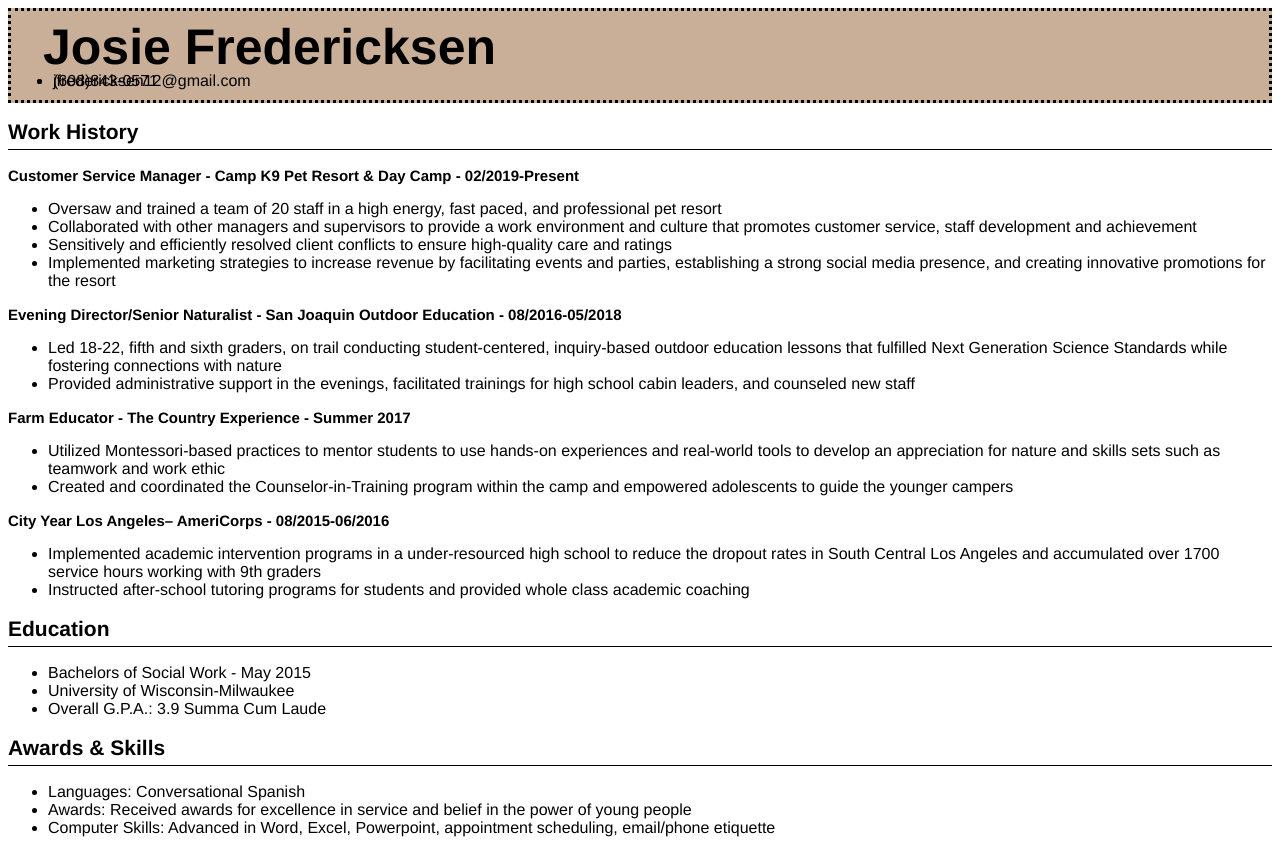
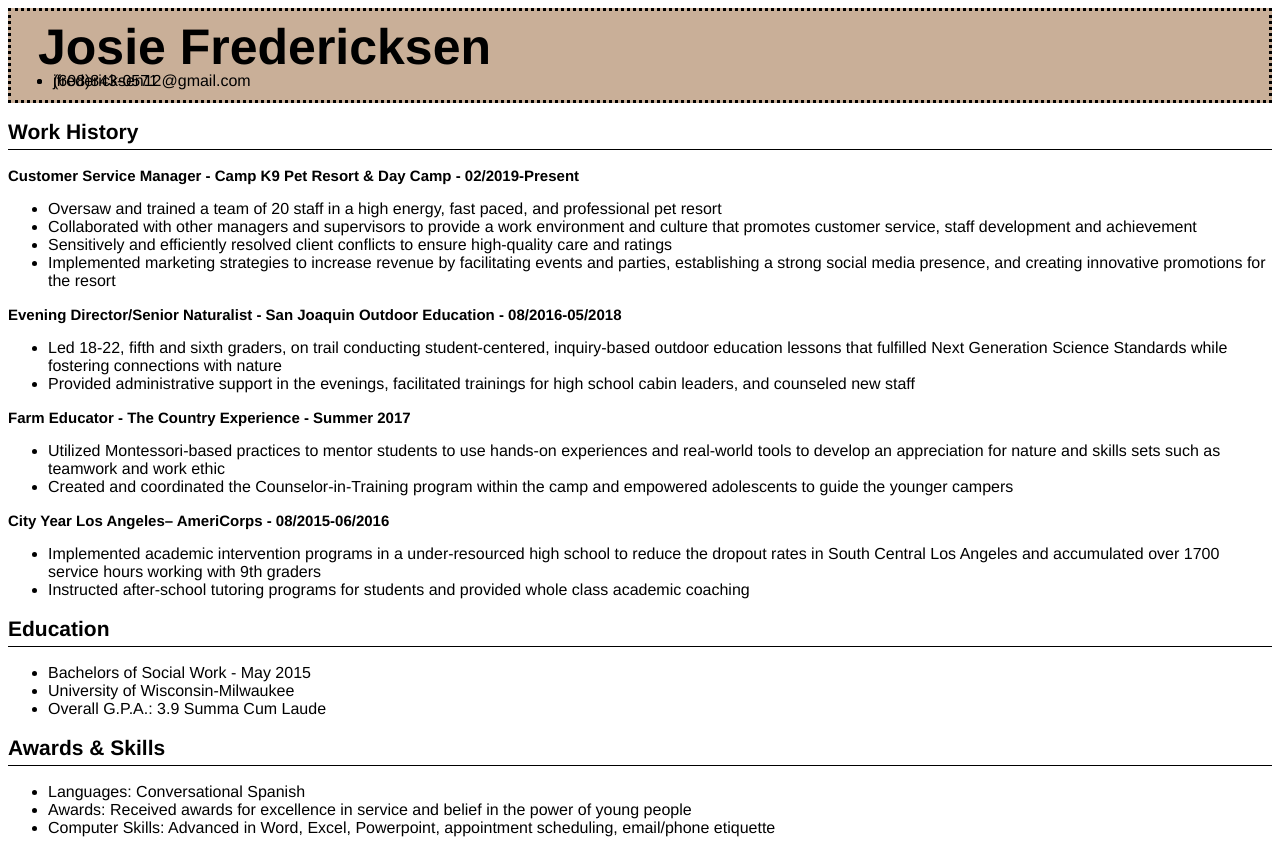
Before and after one commit to freder48/josiefredericksenresume.github.io, a plain HTML site: page index.html in a window 1280 px wide. Drawn offline with Linux system fonts and the light colour scheme.

Commit message:
Update style.css

```diff
--- a/style.css
+++ b/style.css
@@ -1,5 +1,5 @@
-* {
-font-family: Helvetica;
+html * {
+font-family: helvetica;
 }
 
 header {
@@ -13,7 +13,7 @@ header {
 
 h1 {
   font-size: 50px;
-  padding-left: 30px;
+  padding-left: 25px;
 }
 
 h2 {
```
